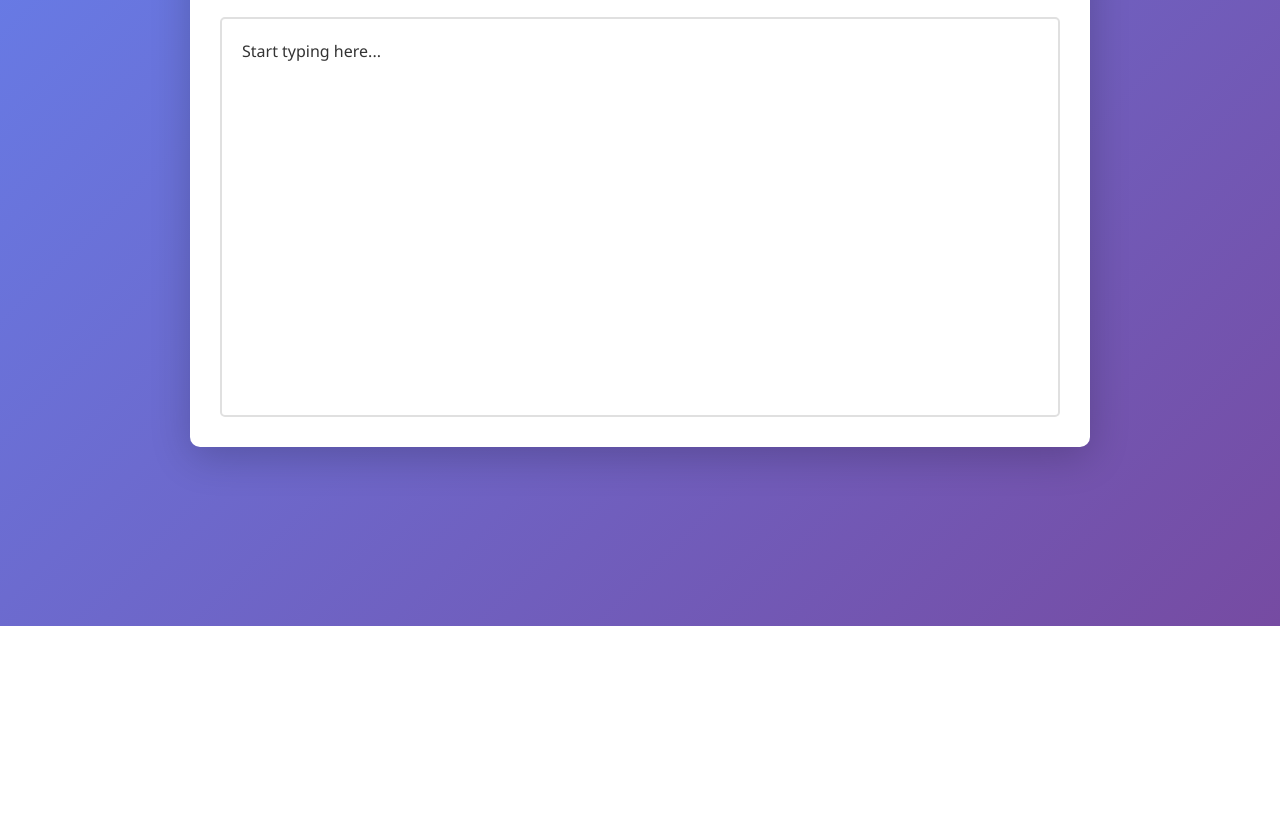
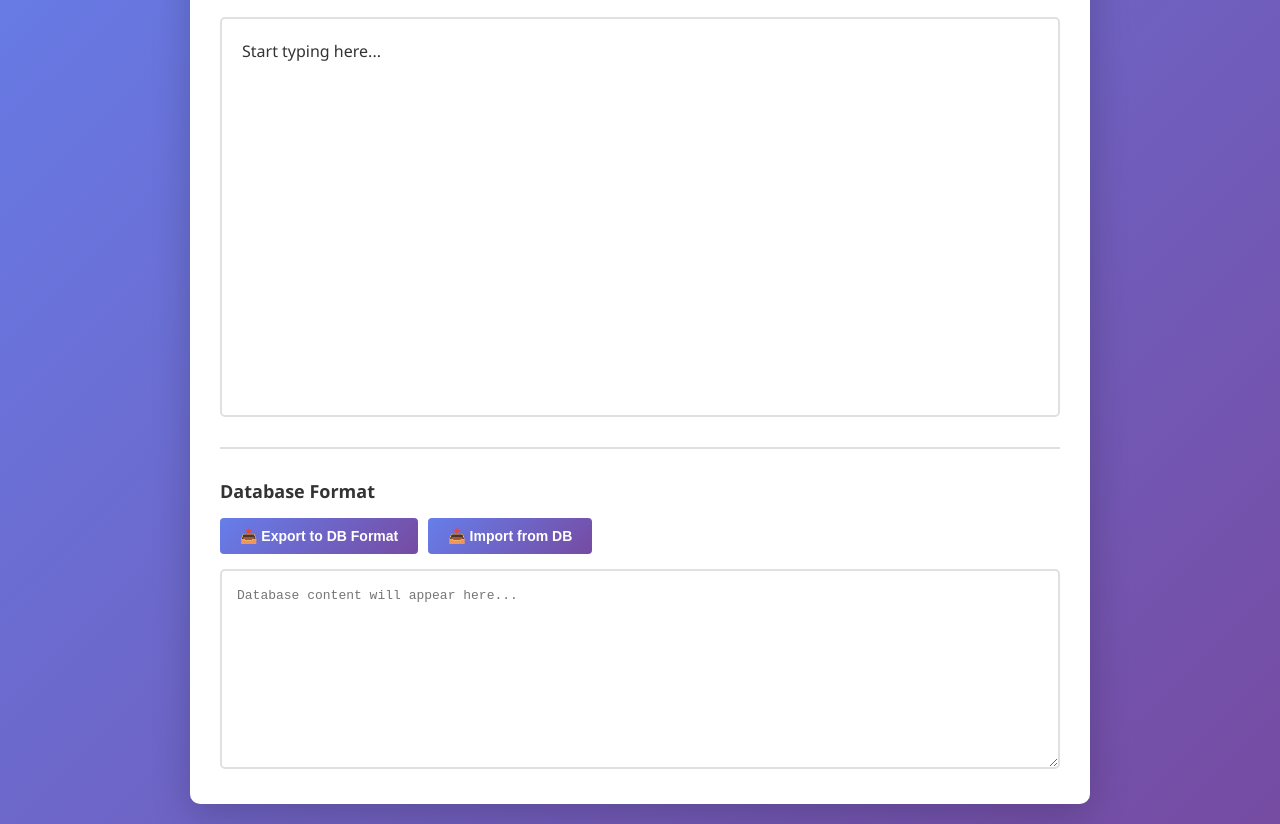
Before and after one commit to stopsopa/wysiwyg, a website: page public/index.html in a window 1280 px wide. Shown: the part 174-998 px from the top of the page. Before the commit the page ends 800 px from the top, so only its background shows below. Drawn offline with Linux system fonts and the light colour scheme.

Commit message:
save and restore content from wysiwyg

```diff
--- a/public/editor.js
+++ b/public/editor.js
@@ -9,6 +9,9 @@ const olBtn = document.getElementById('olBtn');
 const leftBtn = document.getElementById('leftBtn');
 const centerBtn = document.getElementById('centerBtn');
 const rightBtn = document.getElementById('rightBtn');
+const exportBtn = document.getElementById('exportBtn');
+const importBtn = document.getElementById('importBtn');
+const dbTextarea = document.getElementById('dbTextarea');
 
 // Format text as bold
 boldBtn.addEventListener('click', () => {
@@ -83,3 +86,24 @@ editor.addEventListener('paste', function(e) {
   const text = e.clipboardData.getData('text/html') || e.clipboardData.getData('text/plain');
   document.execCommand('insertHTML', false, text);
 });
+
+// Export editor content to database format (HTML string)
+exportBtn.addEventListener('click', () => {
+  const htmlContent = editor.innerHTML;
+  dbTextarea.value = htmlContent;
+  dbTextarea.scrollIntoView({ behavior: 'smooth' });
+});
+
+// Import from database format (restore HTML to editor)
+importBtn.addEventListener('click', () => {
+  const dbContent = dbTextarea.value.trim();
+
+  if (!dbContent) {
+    alert('Database textarea is empty!');
+    return;
+  }
+
+  editor.innerHTML = dbContent;
+  editor.scrollIntoView({ behavior: 'smooth' });
+  editor.focus();
+});
--- a/public/index.html
+++ b/public/index.html
@@ -27,6 +27,15 @@
     <div id="editor" class="editor" contenteditable="true">
       <p>Start typing here...</p>
     </div>
+
+    <div class="database-section">
+      <h2>Database Format</h2>
+      <div class="db-buttons">
+        <button id="exportBtn" class="db-btn">📤 Export to DB Format</button>
+        <button id="importBtn" class="db-btn">📥 Import from DB</button>
+      </div>
+      <textarea id="dbTextarea" class="db-textarea" placeholder="Database content will appear here..."></textarea>
+    </div>
   </div>
 
   <script src="editor.js"></script>
--- a/public/style.css
+++ b/public/style.css
@@ -117,3 +117,60 @@ button:active {
 .editor li {
   margin-bottom: 5px;
 }
+
+.database-section {
+  margin-top: 30px;
+  padding-top: 30px;
+  border-top: 2px solid #e0e0e0;
+}
+
+.database-section h2 {
+  color: #333;
+  margin-bottom: 15px;
+  font-size: 18px;
+}
+
+.db-buttons {
+  display: flex;
+  gap: 10px;
+  margin-bottom: 15px;
+}
+
+.db-btn {
+  padding: 10px 20px;
+  background: linear-gradient(135deg, #667eea 0%, #764ba2 100%);
+  color: white;
+  border: none;
+  border-radius: 4px;
+  cursor: pointer;
+  font-weight: 600;
+  transition: all 0.2s;
+}
+
+.db-btn:hover {
+  transform: translateY(-2px);
+  box-shadow: 0 4px 12px rgba(102, 126, 234, 0.4);
+}
+
+.db-btn:active {
+  transform: translateY(0);
+}
+
+.db-textarea {
+  width: 100%;
+  min-height: 200px;
+  padding: 15px;
+  border: 2px solid #e0e0e0;
+  border-radius: 5px;
+  font-family: 'Courier New', monospace;
+  font-size: 13px;
+  line-height: 1.5;
+  color: #333;
+  resize: vertical;
+}
+
+.db-textarea:focus {
+  outline: none;
+  border-color: #667eea;
+  box-shadow: 0 0 0 3px rgba(102, 126, 234, 0.1);
+}
```
